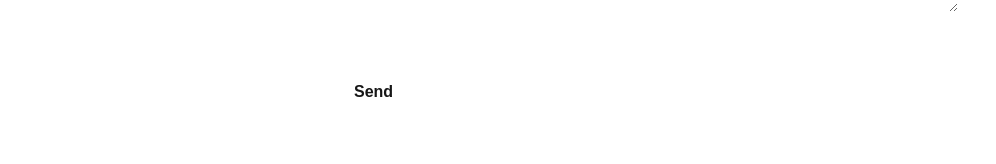
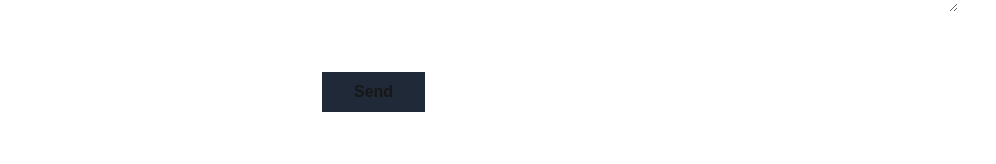
Before and after one commit to iceicles/portfolio, a Next.js app: page /contact in a window 1280 px wide. Shown: the part 604-768 px from the top of the page, without its empty margins (0-996 px from the left). Built offline with nearby package versions, Linux system fonts and the light colour scheme; no server answers.

Commit message:
changed form submit styles

```diff
--- a/components/Form/index.tsx
+++ b/components/Form/index.tsx
@@ -85,7 +85,7 @@ const ContactForm: FC<ContactForm> = ({
         <input
           type='submit'
           value='Send'
-          className='self-start font-bold cursor-pointer border-solid border-2 border-white bg-transparent px-[2rem] py-[0.5rem]'
+          className='self-start font-bold cursor-pointer border-solid border-2 border-white px-[2rem] py-[0.5rem] bg-gray-800 hover:bg-gray-700 active:bg-gray-600'
         ></input>
       </form>
     </div>
```
